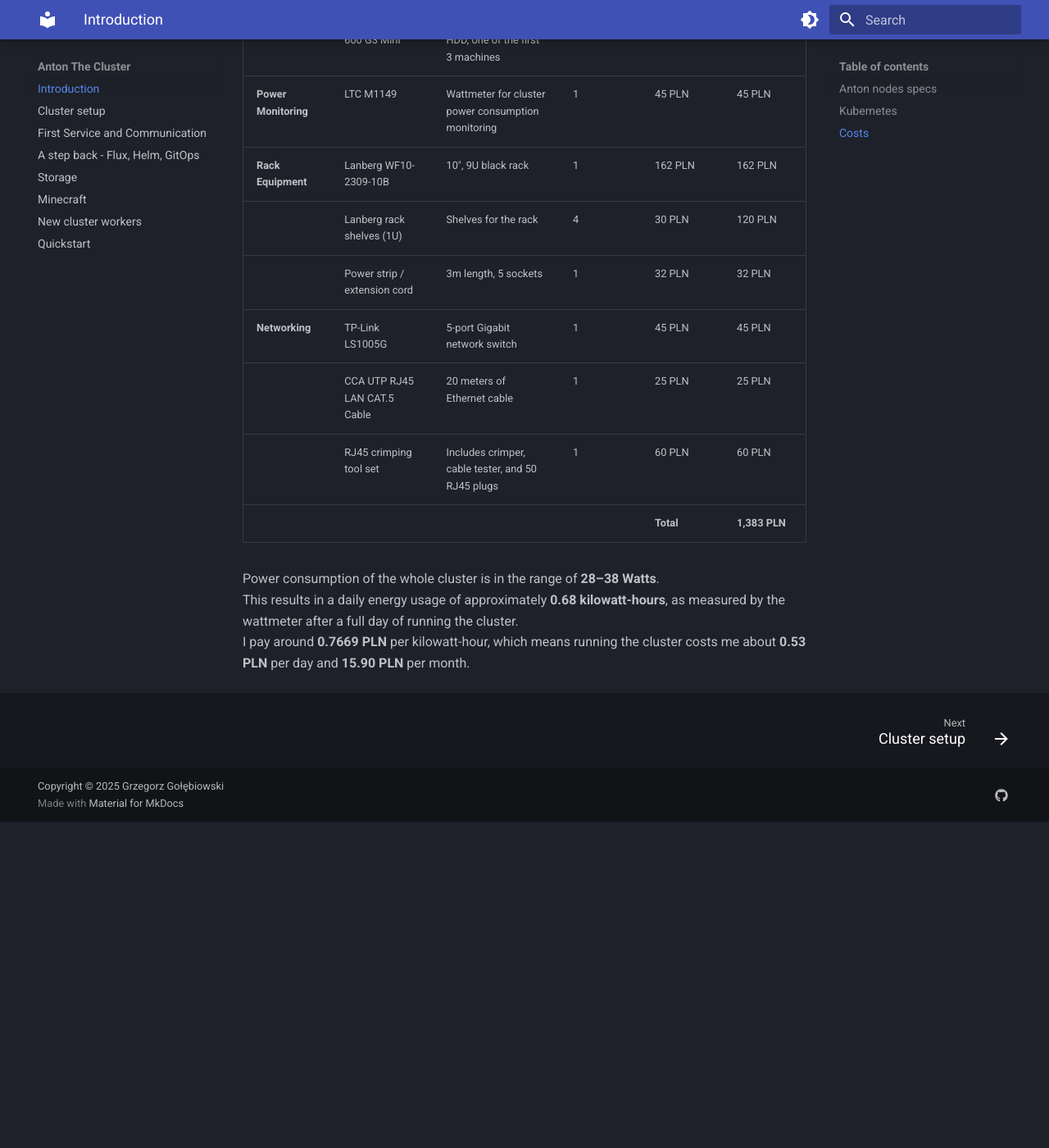
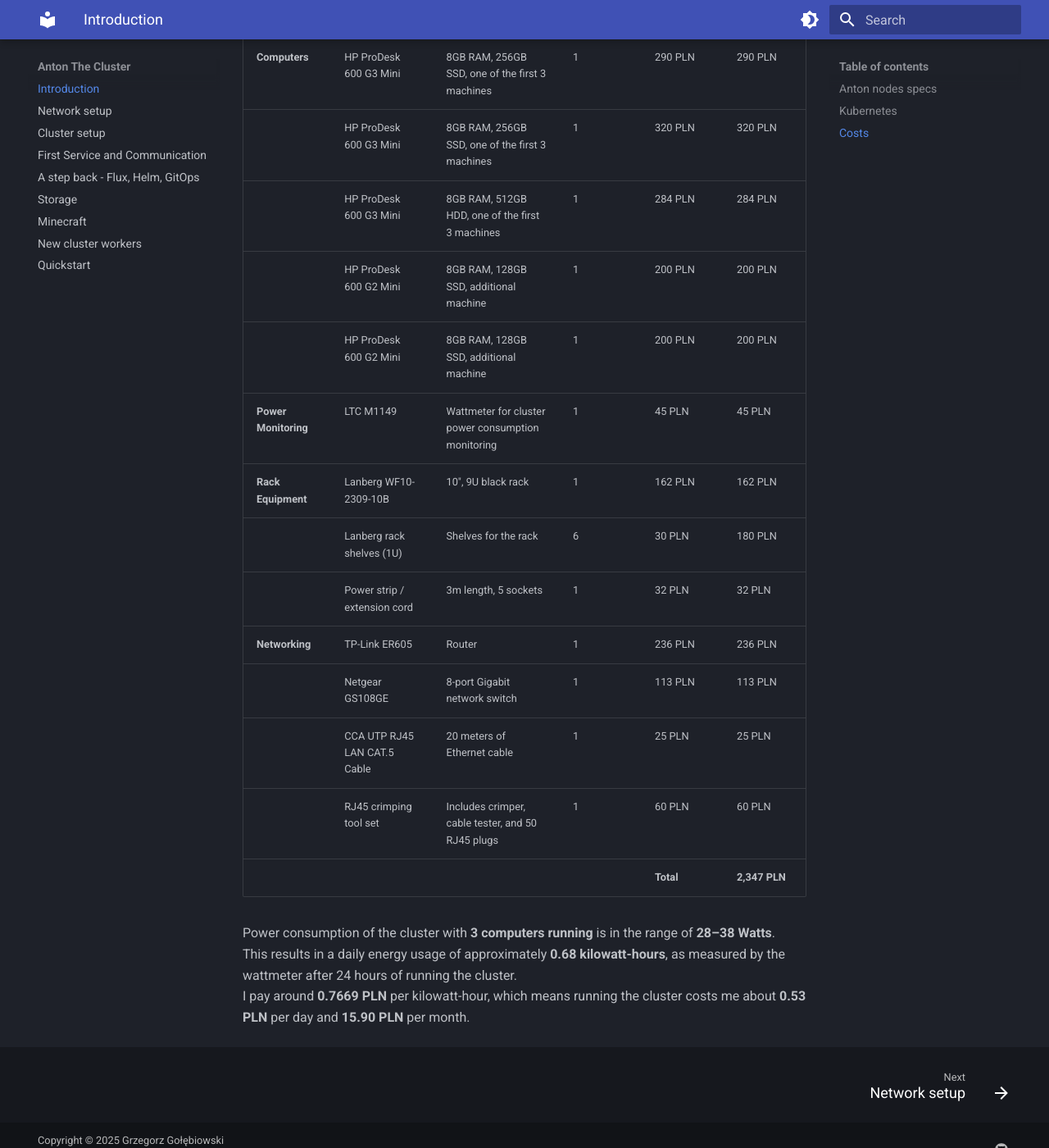
Before and after one commit to gregg127/anton, an MkDocs documentation site: the page built from docs/docs/index.md, in a window 1280 px wide and 1400 px high, scrolled down 1652 px. Shown: the whole window at 82% size. Built offline with MkDocs 1.6.1 and Material for MkDocs 9.7.7, drawn with Linux system fonts in a browser that asks for light colours; before the commit the page ends 2654 px from its top, so only the background shows below that; some of the changed text lies outside the part shown.

```diff
--- /dev/null
+++ b/docs/docs/01_network.md
@@ -0,0 +1,3 @@
+# Network setup
+
+TODO
--- a/docs/docs/index.md
+++ b/docs/docs/index.md
@@ -13,9 +13,12 @@ The table below lists the servers that are part of the cluster. Swipe the table
 
 | **Machine Name** | **Role(s)**           | **Model**              | **RAM** | **Storage** | **CPU**                          | **Graphics**          |
 | ---------------- | --------------------- | ---------------------- | ------- | ----------- | -------------------------------- | --------------------- |
-| **overlord**     | control plane, worker | HP ProDesk 600 G3 Mini | 8 GB    | 256 GB SSD  | Intel i3-6100T, 3.20GHz, 2 cores | Intel HD Graphics 530 |
+| **overlord0**    | control plane, worker | HP ProDesk 600 G3 Mini | 8 GB    | 256 GB SSD  | Intel i3-6100T, 3.20GHz, 2 cores | Intel HD Graphics 530 |
 | **worker0**      | worker                | HP ProDesk 600 G3 Mini | 8 GB    | 256 GB SSD  | Intel i3-6100T, 3.20GHz, 2 cores | Intel HD Graphics 530 |
 | **worker1**      | worker                | HP ProDesk 600 G3 Mini | 8 GB    | 512 GB HDD  | Intel i3-6100T, 3.20GHz, 2 cores | Intel HD Graphics 530 |
+| **worker2**      | worker                | HP ProDesk 600 G2 Mini | 8 GB    | 128 GB SSD  | Intel i5-6500T, 2.50Ghz, 4 cores | Intel HD Graphics 530 |
+| **worker3**      | worker                | HP ProDesk 600 G2 Mini | 8 GB    | 128 GB SSD  | Intel i5-6500T, 2.50Ghz, 4 cores | Intel HD Graphics 530 |
+
 
 ## Kubernetes
 
@@ -33,15 +36,18 @@ I decided to use Talos Linux as the operating system for all the machines. I mad
 | **Computers**        | HP ProDesk 600 G3 Mini       | 8GB RAM, 256GB SSD, one of the first 3 machines    | 1   | 290 PLN    | 290 PLN       |
 |                      | HP ProDesk 600 G3 Mini       | 8GB RAM, 256GB SSD, one of the first 3 machines    | 1   | 320 PLN    | 320 PLN       |
 |                      | HP ProDesk 600 G3 Mini       | 8GB RAM, 512GB HDD, one of the first 3 machines    | 1   | 284 PLN    | 284 PLN       |
+|                      | HP ProDesk 600 G2 Mini       | 8GB RAM, 128GB SSD, additional machine             | 1   | 200 PLN    | 200 PLN       |
+|                      | HP ProDesk 600 G2 Mini       | 8GB RAM, 128GB SSD, additional machine             | 1   | 200 PLN    | 200 PLN       |
 | **Power Monitoring** | LTC M1149                    | Wattmeter for cluster power consumption monitoring | 1   | 45 PLN     | 45 PLN        |
 | **Rack Equipment**   | Lanberg WF10-2309-10B        | 10", 9U black rack                                 | 1   | 162 PLN    | 162 PLN       |
-|                      | Lanberg rack shelves (1U)    | Shelves for the rack                               | 4   | 30 PLN     | 120 PLN       |
+|                      | Lanberg rack shelves (1U)    | Shelves for the rack                               | 6   | 30 PLN     | 180 PLN       |
 |                      | Power strip / extension cord | 3m length, 5 sockets                               | 1   | 32 PLN     | 32 PLN        |
-| **Networking**       | TP-Link LS1005G              | 5-port Gigabit network switch                      | 1   | 45 PLN     | 45 PLN        |
+| **Networking**       | TP-Link ER605                | Router                                             | 1   | 236 PLN    | 236 PLN       |
+|                      | Netgear GS108GE              | 8-port Gigabit network switch                      | 1   | 113 PLN    | 113 PLN       |
 |                      | CCA UTP RJ45 LAN CAT.5 Cable | 20 meters of Ethernet cable                        | 1   | 25 PLN     | 25 PLN        |
 |                      | RJ45 crimping tool set       | Includes crimper, cable tester, and 50 RJ45 plugs  | 1   | 60 PLN     | 60 PLN        |
-|                      |                              |                                                    |     | **Total**  | **1,383 PLN** |
+|                      |                              |                                                    |     | **Total**  | **2,347 PLN** |
 
-Power consumption of the whole cluster is in the range of **28–38 Watts**.
-This results in a daily energy usage of approximately **0.68 kilowatt-hours**, as measured by the wattmeter after a full day of running the cluster.
+Power consumption of the cluster with **3 computers running** is in the range of **28–38 Watts**.
+This results in a daily energy usage of approximately **0.68 kilowatt-hours**, as measured by the wattmeter after 24 hours of running the cluster.
 I pay around **0.7669 PLN** per kilowatt-hour, which means running the cluster costs me about **0.53 PLN** per day and **15.90 PLN** per month.
```
Also changed, not shown: docs/docs/02_cluster.md (renamed from docs/docs/01_cluster.md, +35 -15 lines), docs/docs/07_new_cluster_workers.md (renamed from docs/docs/06_new_cluster_workers.md, +3 -0 lines), docs/docs/99_quickstart.md (+7 -2 lines), docs/docs/03_services.md (renamed from docs/docs/02_services.md), docs/docs/04_flux_gitops.md (renamed from docs/docs/03_flux_gitops.md), docs/docs/05_persistance.md (renamed from docs/docs/04_persistance.md), docs/docs/06_minecraft.md (renamed from docs/docs/05_minecraft.md), 7 other files.
